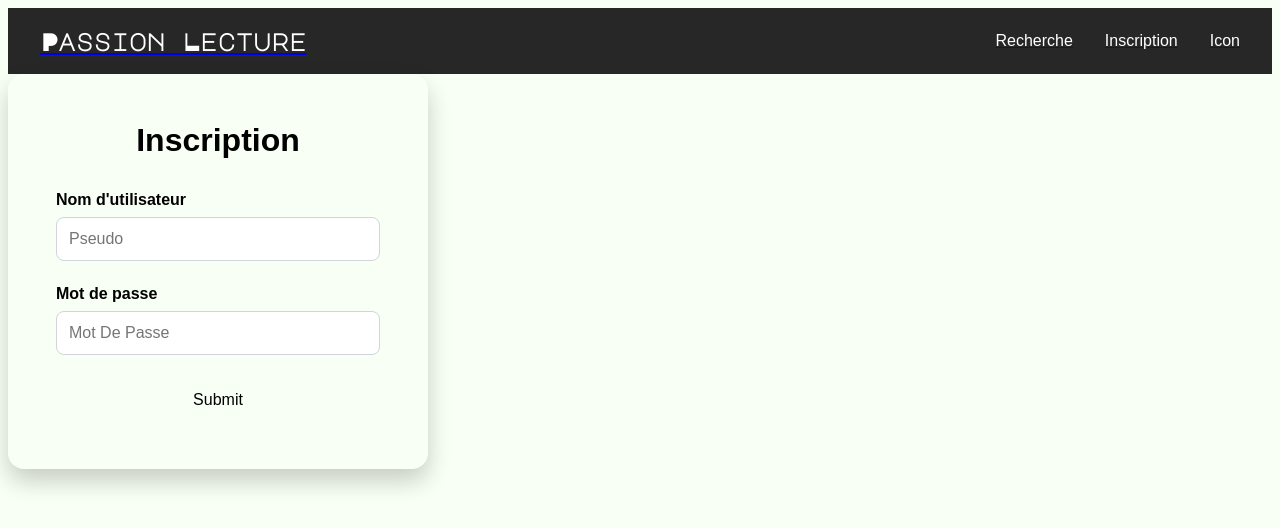
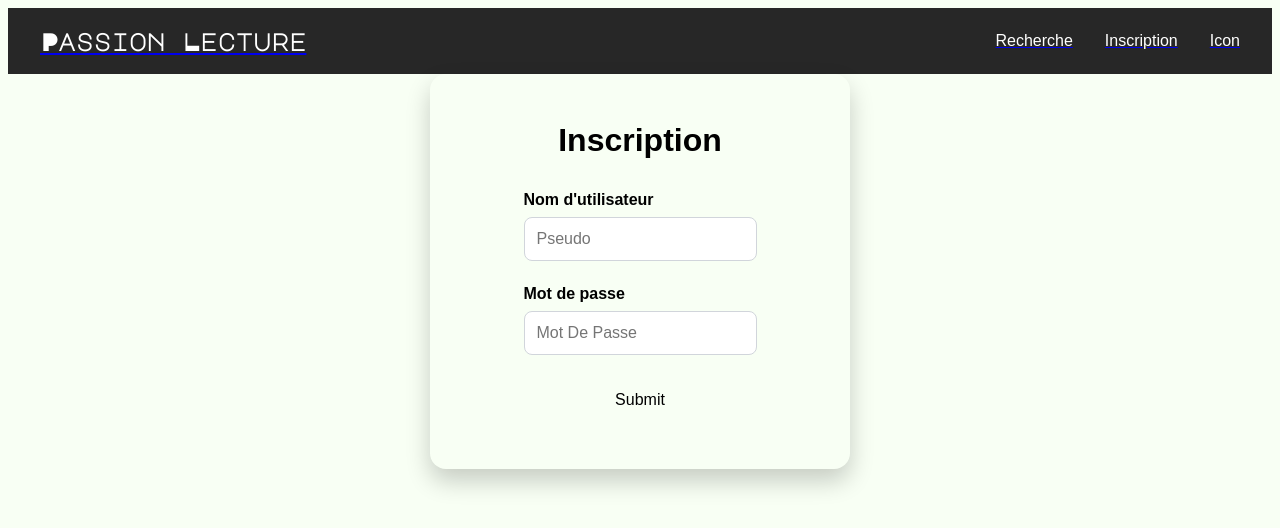
Before and after one commit to ASETML/P_Web295, a Vue app in the folder frontend/PassionLecture/: page /inscription in a window 1280 px wide. Shown: the top 528 px of the page. Built offline with nearby package versions, Linux system fonts and the light colour scheme.

Commit message:
changement css register et header

```diff
--- a/frontend/PassionLecture/src/views/ConnexionView.vue
+++ b/frontend/PassionLecture/src/views/ConnexionView.vue
@@ -65,12 +65,17 @@ body {
 
 /* Conteneur centré */
 .login-wrapper {
+  display: flex;
+  justify-content: center;
+  align-items: center;
+  min-height: 10vh; /* Assure la hauteur totale de l'écran */
   background-color: var(--bg);
   padding: 3rem;
   border-radius: 16px;
   box-shadow: 0 12px 24px rgba(0, 0, 0, 0.2);
   width: 100%;
   max-width: 420px;
+  margin: auto; /* Centrage horizontal au cas où */
 }
 
 /* Titre */
--- a/frontend/PassionLecture/src/views/RegisterView.vue
+++ b/frontend/PassionLecture/src/views/RegisterView.vue
@@ -65,12 +65,17 @@ body {
 
 /* Conteneur centré */
 .login-wrapper {
+  display: flex;
+  justify-content: center;
+  align-items: center;
+  min-height: 10vh; /* Assure la hauteur totale de l'écran */
   background-color: var(--bg);
   padding: 3rem;
   border-radius: 16px;
   box-shadow: 0 12px 24px rgba(0, 0, 0, 0.2);
   width: 100%;
   max-width: 420px;
+  margin: auto; /* Centrage horizontal au cas où */
 }
 
 /* Titre */
```
